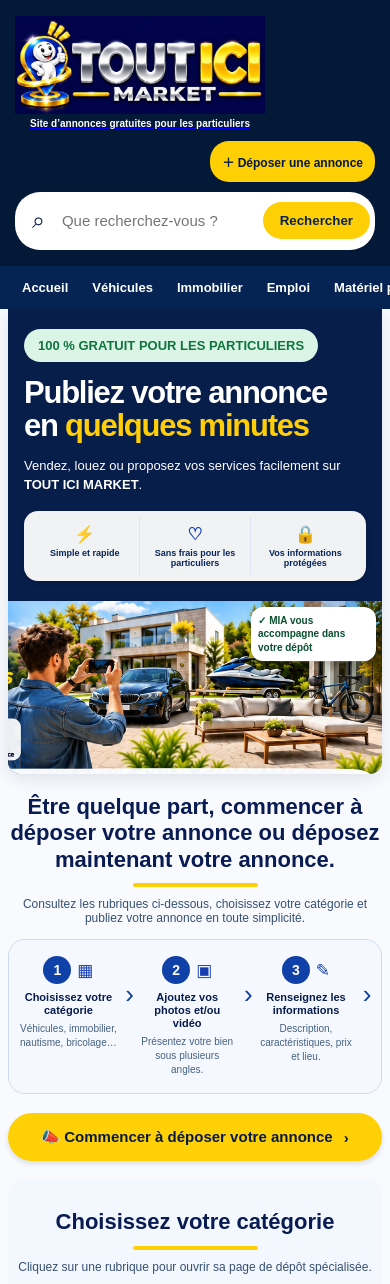
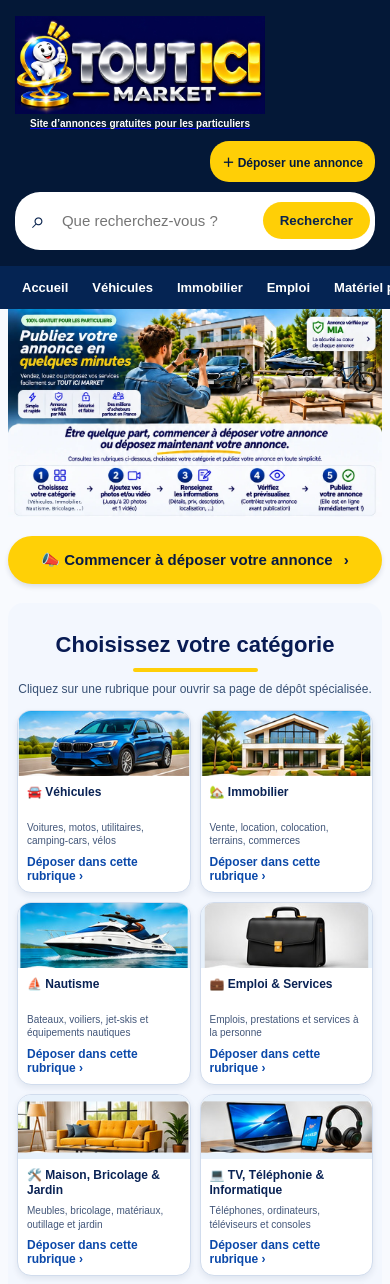
Before and after one commit to Touticimarket/tout-ici-market, a Next.js app: page /deposer in a window 390 px wide. Shown: the top 1284 px of the page. Built offline with nearby package versions, Linux system fonts and the light colour scheme.

Commit message:
Remove duplicated old hero and five steps; keep exact validated reference banner across desktop and mobile

```diff
--- a/app/deposer/page.tsx
+++ b/app/deposer/page.tsx
@@ -78,7 +78,7 @@ body:has(.depot-entry) .tim-content{width:100%}
 @media(max-width:1200px){.depot-entry .cards{grid-template-columns:repeat(4,minmax(0,1fr))}}
 @media(max-width:820px){.depot-entry .cards{grid-template-columns:repeat(3,minmax(0,1fr))}.depot-entry .hero{min-height:270px;grid-template-columns:39% minmax(0,61%)}.depot-entry .hero-copy{max-width:none}.depot-entry .steps{grid-template-columns:repeat(5,minmax(0,1fr))}.depot-entry .step{padding:5px}.depot-entry .step strong{font-size:12px}.depot-entry .step small{font-size:11px}}
 @media(max-width:600px){
-.depot-entry .reference-top{display:none}.depot-entry .hero{display:grid}.depot-entry .intro-heading{display:block}.depot-entry .steps{display:flex}
+.depot-entry .reference-top{display:block}
 .depot-entry{padding:0 8px 24px}
 .depot-entry .hero{min-height:0;border-radius:0 0 13px 13px;grid-template-columns:1fr}.depot-entry .hero-visual{order:2}.depot-entry .hero-visual img{width:100%;height:auto}.depot-entry .hero-stamp{font-size:10px;top:6px;right:6px;padding:7px;max-width:125px}
 .depot-entry .hero-copy{padding:20px 16px;max-width:100%;width:100%;order:1}
@@ -99,15 +99,6 @@ body:has(.depot-entry) .tim-content{width:100%}
 }
 `}</style>
 <div className="reference-top" aria-label="Présentation du dépôt d’annonce et ses cinq étapes"><img src="/depot/reference-haut.svg" alt="Publiez votre annonce en quelques minutes : voiture, maison, bateau, vélo et mobilier ; dépôt gratuit pour les particuliers" /><img src="/depot/reference-etapes.svg" alt="Comment déposer une annonce : choisir sa catégorie, ajouter photos et vidéo, remplir les informations, vérifier et publier" /></div>
-<section className="hero">
-<div className="hero-copy">
-<span className="eyebrow">100 % GRATUIT POUR LES PARTICULIERS</span>
-<h1>Publiez votre annonce en <em>quelques minutes</em></h1>
-<p>Vendez, louez ou proposez vos services facilement sur <strong>TOUT ICI MARKET</strong>.</p>
-<div className="benefits" aria-label="Les avantages"><span><b>⚡</b>Simple et rapide</span><span><b>♡</b>Sans frais pour les particuliers</span><span><b>🔒</b>Vos informations protégées</span></div>
-</div><div className="hero-visual"><img src="/depot/depot-photo.svg" alt="Photographie de la maison, de la voiture, du bateau, du vélo et du mobilier avec une personne prenant une photo" /><div className="hero-stamp">✓ MIA vous accompagne dans votre dépôt</div></div></section>
-<div className="section-title intro-heading"><h2>Être quelque part, commencer à déposer votre annonce ou déposez maintenant votre annonce.</h2><p>Consultez les rubriques ci-dessous, choisissez votre catégorie et publiez votre annonce en toute simplicité.</p></div>
-<div className="steps" aria-label="Les cinq étapes du dépôt d'annonce">{etapes.map((e,i)=><div className="step" key={e.titre}><span className="number">{i+1}</span><span className="step-icon" aria-hidden="true">{e.icone}</span><strong>{e.titre}</strong><small>{e.description}</small></div>)}</div>
 <div className="start-wrap"><a href="#categories-depot" className="start-button">📣 Commencer à déposer votre annonce <span aria-hidden="true">›</span></a></div>
 <section className="categories-wrap" id="categories-depot">
 <div className="section-title"><h2>Choisissez votre catégorie</h2><p>Cliquez sur une rubrique pour ouvrir sa page de dépôt spécialisée.</p></div>
```
